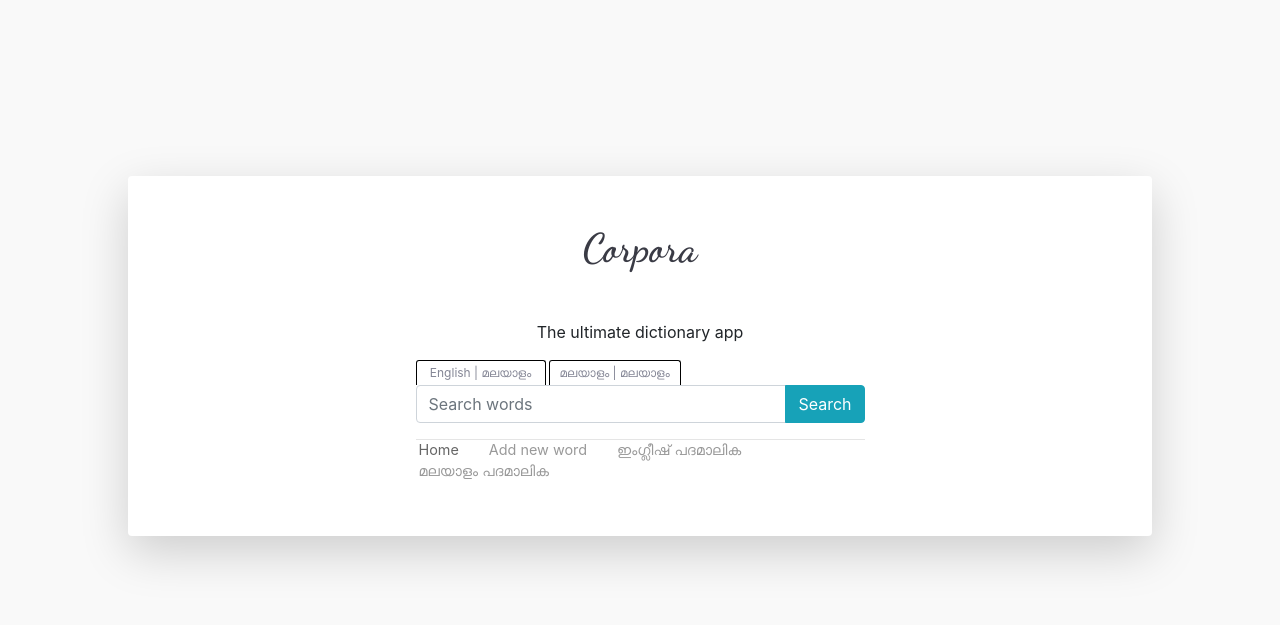
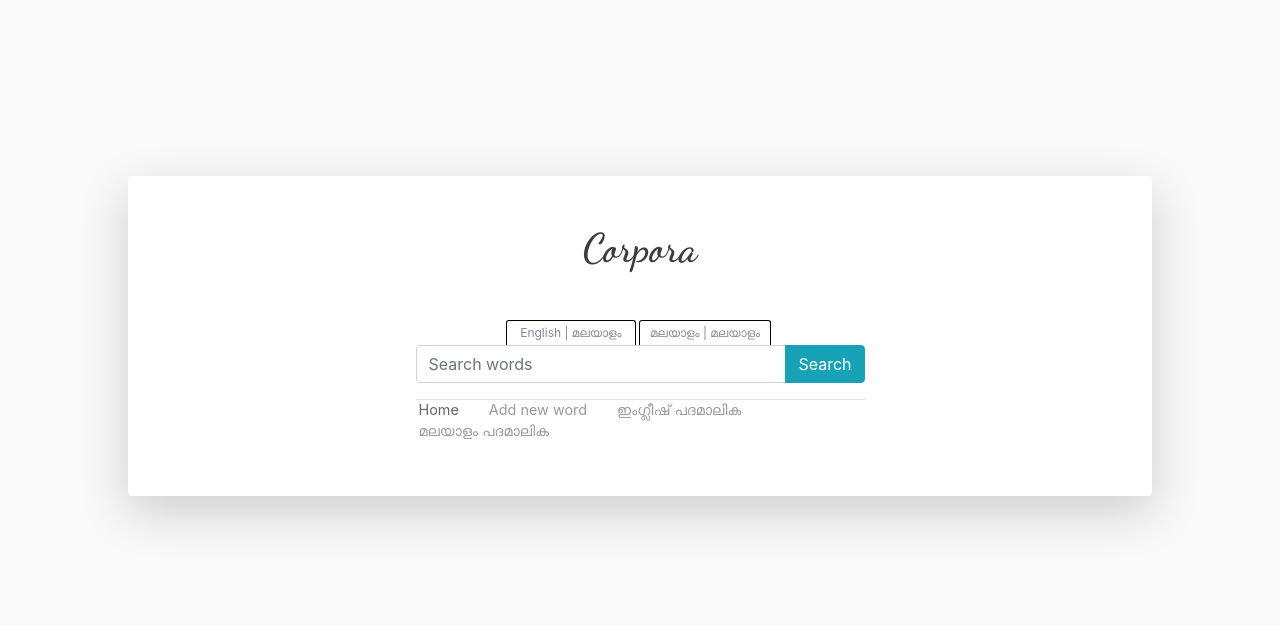
Before and after one commit to midlajk/corpora, a Node server app: page / in a window 1280 px wide. Shown: the top 625 px of the page. Run offline with Node 20, Linux system fonts and the light colour scheme; some libraries are stand-ins or nearby versions; some web fonts are replaced.

Commit message:
first commit

```diff
--- a/views/client/index.ejs
+++ b/views/client/index.ejs
@@ -15,12 +15,10 @@
                             <div class="text-center">
                                 <h1 class=" text-gray-900 mb-4 text mb-5" style="font-family: 'Dancing Script', cursive; ">Corpora</h1>
                             </div>
-                            <div class="text-center">
-                                <p>The ultimate dictionary app</p>
-                            </div>
+
                             <form action="/searchenglish" method="POST" id="checkword">
                                 <div id="inputFormRow" class="form-group row">
-                                    <div class="col-sm-12  input-group">
+                                    <div class="col-sm-12  input-group d-flex justify-content-center">
                                         <button id="english" type="button" class="btn btn-sm  but">English | മലയാളം</button>
                                         <button id="malayalam" type="button" class="btn btn-sm but">മലയാളം | മലയാളം</button>
 
```
